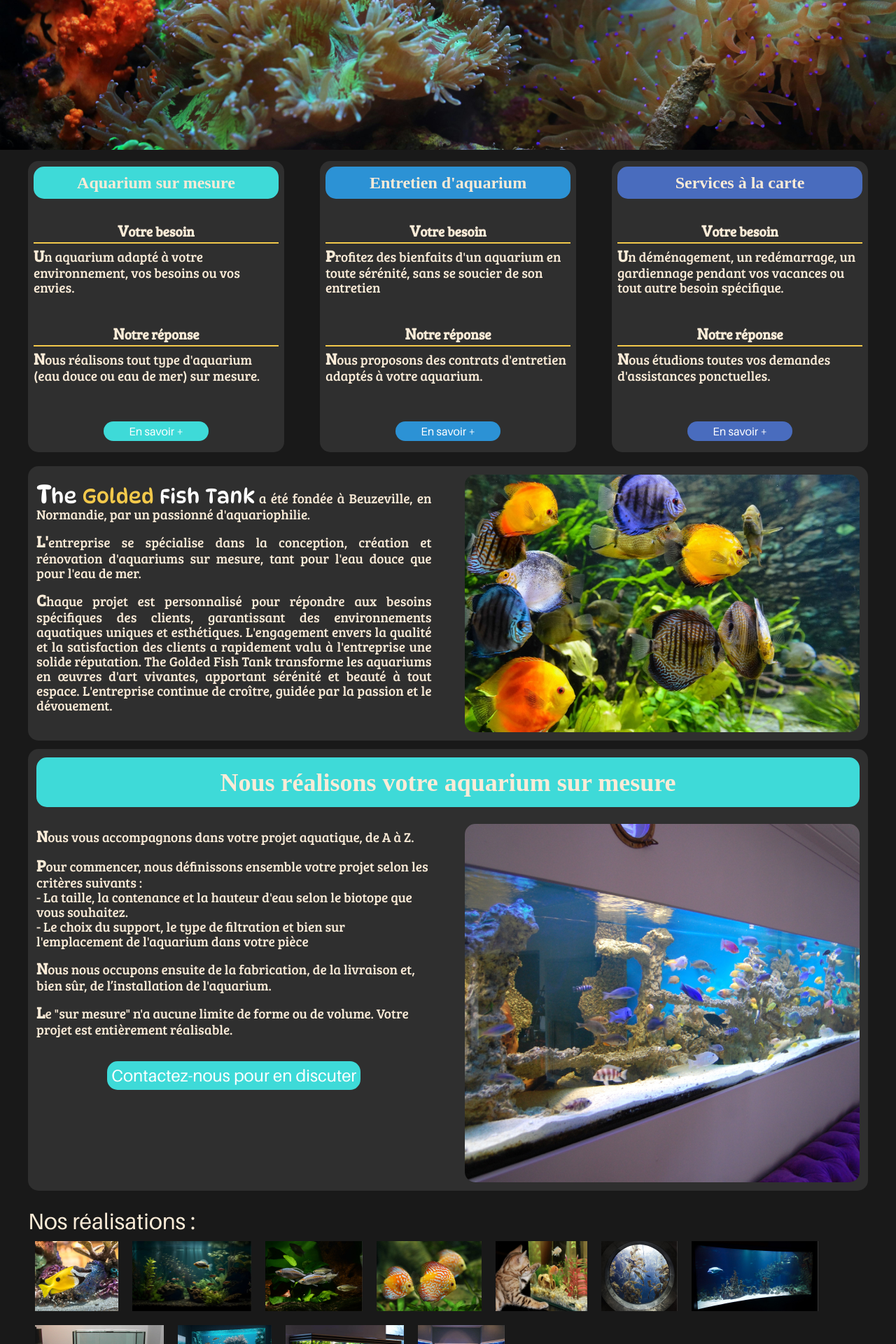
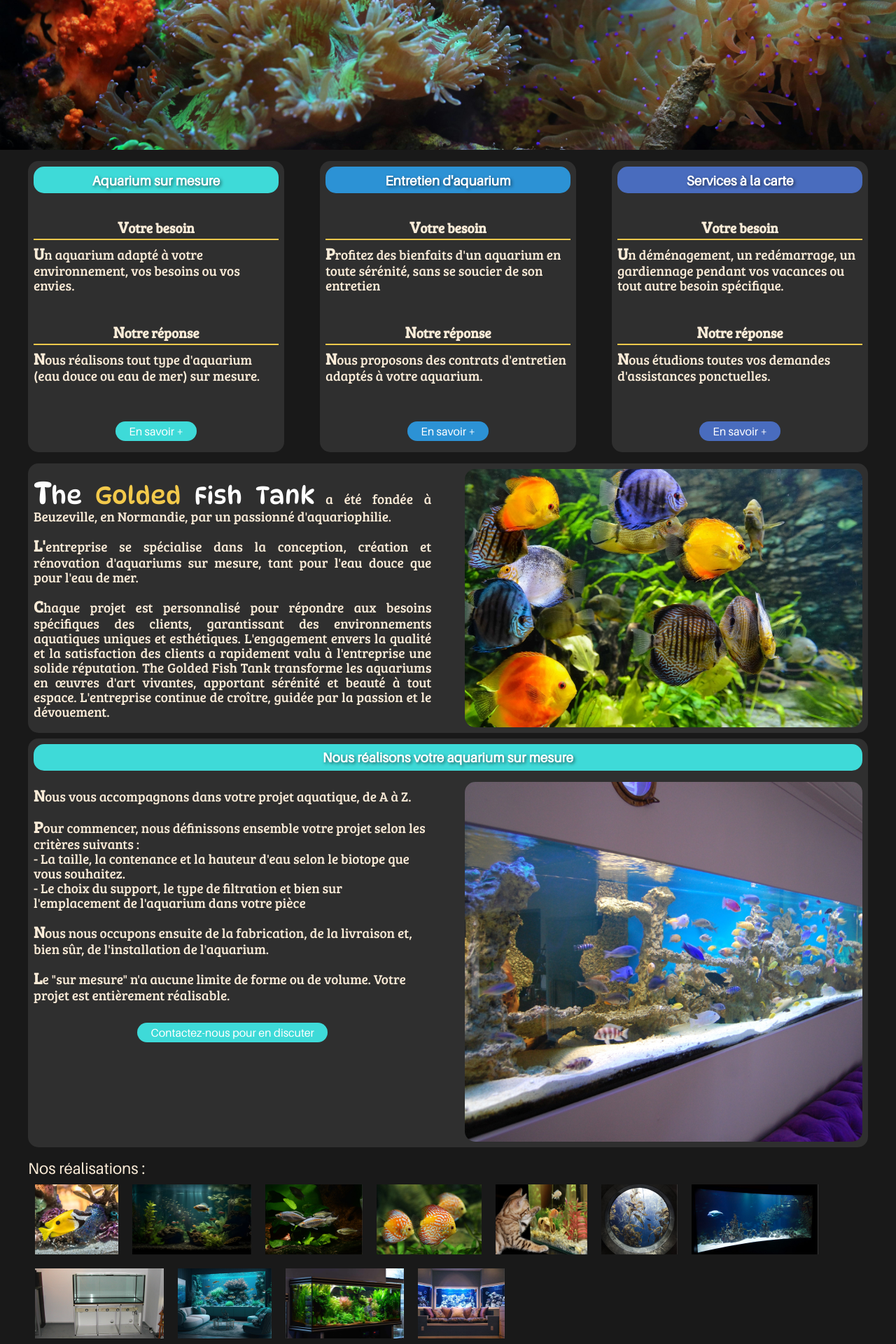
Before and after one commit to OliRati/the_golded_fish_tank, a PHP site: page / in a window 1280 px wide. Shown: the part 426-2346 px from the top of the page at 70% size. Run offline with PHP 8.4, Linux system fonts and the light colour scheme.

Commit message:
Typos corrections and CSS refactoring

```diff
--- a/assets/css/style.css
+++ b/assets/css/style.css
@@ -1,15 +1,50 @@
+@font-face {
+    font-family: 'DynaPuff';
+    src: url("../fonts/DynaPuff-Regular.ttf");
+}
+
+@font-face {
+    font-family: 'Aileron';
+    src: url("../fonts/Aileron-Regular.otf");
+}
+
+@font-face {
+    font-family: 'BreeSerif';
+    src: url("../fonts/BreeSerif_Reg.otf");
+}
+
 * {
     margin: 0;
     padding: 0;
 }
 
-img {
-    width: 100%;
-}
-
 body {
     background-color: #191919;
     color: antiquewhite;
+    font-family: 'Aileron';
+    font-size: 16px;
+}
+
+h1 {
+    font-family: 'Aileron';
+    font-size: 1em;
+    color: white;
+    font-weight: 700;
+    text-shadow: 2px 2px 4px rgba(0, 0, 0, 0.5);
+    margin-bottom: 0.2em;
+}
+
+h2 {
+    font-family: 'Aileron';
+    font-size: 1.2em;
+    color: white;
+    font-weight: 700;
+    text-shadow: 2px 2px 4px rgba(0, 0, 0, 0.5);
+    margin-bottom: 0.2em;
+}
+
+img {
+    width: 100%;
 }
 
 :target::before {
@@ -64,7 +103,7 @@ footer p {
 
 a {
     font-family: "Aileron";
-    font-size: 0.7em;
+    font-size: 1em;
     font-weight: 500;
     text-decoration: none;
     color: white;
@@ -184,33 +214,10 @@ a:hover {
     height: auto;
 }
 
-@font-face {
-    font-family: 'DynaPuff';
-    src: url("../fonts/DynaPuff-Regular.ttf");
-}
-
-@font-face {
-    font-family: 'Aileron';
-    src: url("../fonts/Aileron-Regular.otf");
-}
-
-@font-face {
-    font-family: 'BreeSerif';
-    src: url("../fonts/BreeSerif_Reg.otf");
-}
-
-.background {
-    background-color: #496cbe;
-    margin: 1rem;
-    border-radius: 10px;
-    width: calc(100vw - 2rem);
-    height: calc(100vh -2rem);
-}
-
 .title {
     font-family: 'DynaPuff';
     color: white;
-    font-size: 1rem;
+    font-size: 1em;
 }
 
 .golded {
@@ -219,8 +226,8 @@ a:hover {
 
 p {
     font-family: 'BreeSerif';
-    font-size: 1rem;
-    padding: 0.5rem 0;
+    font-size: 1em;
+    padding: 0.5em 0;
 }
 
 p::first-letter {
@@ -246,12 +253,6 @@ p::first-letter {
     flex-direction: column;
     justify-content: space-between;
     margin: 0.5em 0;
-}
-
-.tuile a {
-    font-family: 'Aileron';
-    font-size: 1em;
-    padding: 0 2em;
 }
 
 .tuile hr {
@@ -294,7 +295,6 @@ p::first-letter {
 .boxedtitle {
     border-radius: 15px;
     padding: 0.4em 0;
-    font-size: 1.5em;
     text-align: center;
 }
 
@@ -306,7 +306,7 @@ p::first-letter {
 
 .boxedbutton {
     border-radius: 15px;
-    padding: 0.25em;
+    padding: 0.25em 1.2em;
     margin: 0.5em auto;
     font-size: 1em;
     text-align: center;
@@ -320,7 +320,6 @@ p::first-letter {
 
 .roundedbox {
     border-radius: 15px;
-    font-size: 1.5em;
 }
 
 .innerbox {
@@ -478,7 +477,7 @@ form label {
 
 .realisations {
     font-family: 'Aileron';
-    font-size: 2em;
+    font-size: 1.4em;
 }
 
 /* For large phones */
@@ -497,7 +496,7 @@ form label {
     }
 
     .title {
-        font-size: 1.4rem;
+        font-size: 1.4em;
     }
 
     .element {
@@ -559,7 +558,7 @@ form label {
 /* For desktops */
 @media screen and (min-width:1280px) {
     .title {
-        font-size: 1.8rem;
+        font-size: 1.8em;
     }
 
     .element {
--- a/index.html
+++ b/index.html
@@ -163,7 +163,7 @@
                         pièce
                     </p>
                     <p>
-                        Nous nous occupons ensuite de la fabrication, de la livraison et, bien sûr, de l’installation de
+                        Nous nous occupons ensuite de la fabrication, de la livraison et, bien sûr, de l'installation de
                         l'aquarium.
                     </p>
                     <p>
@@ -221,7 +221,7 @@
                         Que ce soit un entretien ponctuel ou un suivi mensuel, nous intervenons pour maintenir votre
                         aquarium
                         toujours le plus propre possible et, surtout en bonne santé. La régularité et la rigueur sont
-                        primordiales en Aquariophilie. Les changements d’eau réguliers et le suivi des paramètres sont
+                        primordiales en Aquariophilie. Les changements d'eau réguliers et le suivi des paramètres sont
                         nécessaires au bon fonctionnement de votre aquarium.
                     </p>
                     <p>
@@ -247,11 +247,11 @@
                         Vous avez un besoin ponctuel, nous pouvons vous aider
                     </p>
                     <p>
-                        Beaucoup de tâches entourent le monde de l’aquariophilie,et nous somme là pour répondre a vos
+                        Beaucoup de tâches entourent le monde de l'aquariophilie,et nous somme là pour répondre à vos
                         besoins.
                     </p>
                     <p>
-                        Que ce soit pour un déménagement, une remise en route, un passage de l’eau douce à l’eau de mer,
+                        Que ce soit pour un déménagement, une remise en route, un passage de l'eau douce à l'eau de mer,
                         nous intervenons pour toutes ces opérations.
                     </p>
                     <div class="boxedbutton color3">
@@ -268,7 +268,7 @@
     <div class="element roundedbox colorgray">
         <div class="innerbox">
             <div class="boxedtitle color1">
-                Vos derniers avis
+                <h2>Vos derniers avis</h2>
             </div>
             <div class="article colorlightgray">
                 <div class="horodatage">
@@ -332,7 +332,7 @@
     <div class="element roundedbox colorgray" id="contactus">
         <div class="innerbox">
             <div class="boxedtitle color2">
-                Formulaire de contact
+                <h2>Formulaire de contact</h2>
             </div>
             <div class="dualcolons">
                 <div class="image">
@@ -377,7 +377,7 @@
     <div class="element roundedbox colorgray">
         <div class="innerbox">
             <div class="boxedtitle color3">
-                Vos dernieres questions
+                <h2>Vos dernieres questions</h2>
             </div>
             <div class="article colorlightgray">
                 <div class="horodatage">
```
Also changed, not shown: other parts of assets/css/style.css (+11 -16 lines).
